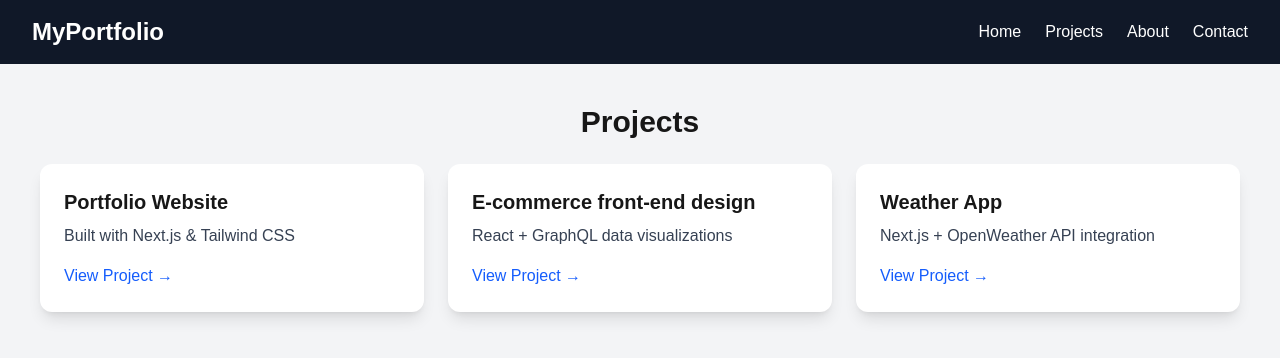
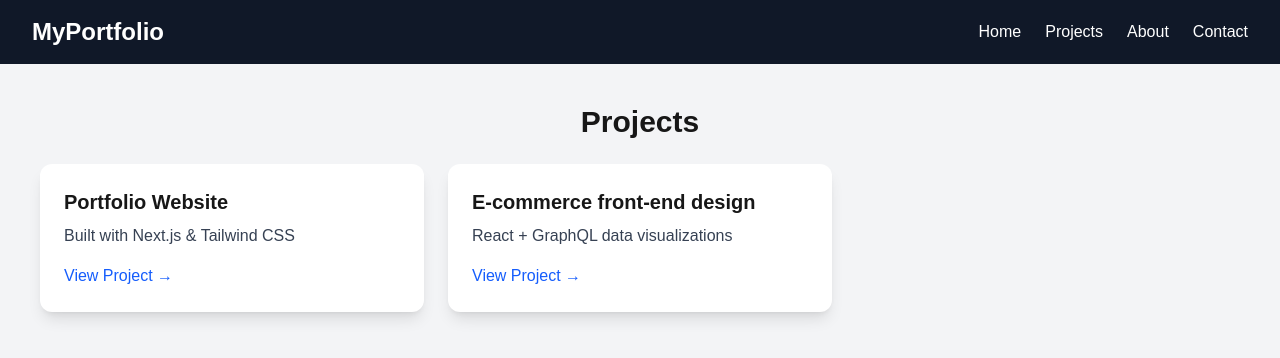
Before and after one commit to Devlous/my-portfolio, a Next.js app: page /projects in a window 1280 px wide. Shown: the top 358 px of the page. Built offline with nearby package versions, Linux system fonts and the light colour scheme.

Commit message:
Update page.tsx

```diff
--- a/src/app/projects/page.tsx
+++ b/src/app/projects/page.tsx
@@ -5,7 +5,7 @@ export default function Projects() {
   const projects = [
     { title: "Portfolio Website", description: "Built with Next.js & Tailwind CSS", link: "https://my-portfolio-t4mw-ay48r1ed3-watchman1.vercel.app/projects#" },
     { title: "E-commerce front-end design", description: "React + GraphQL data visualizations", link: "https://github.com/Devlous/Akira-site" },
-    { title: "Weather App", description: "Next.js + OpenWeather API integration", link: "#" },
+    // { title: "Weather App", description: "Next.js + OpenWeather API integration", link: "#" },
   ];
 
   return (
```
